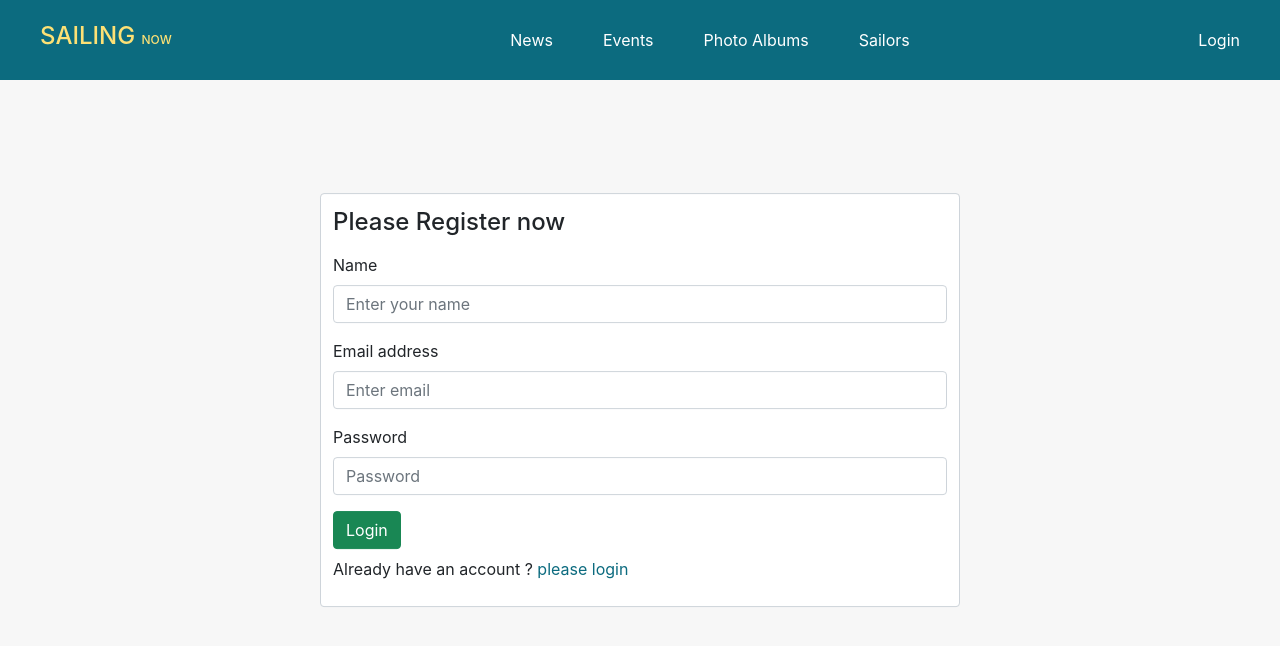
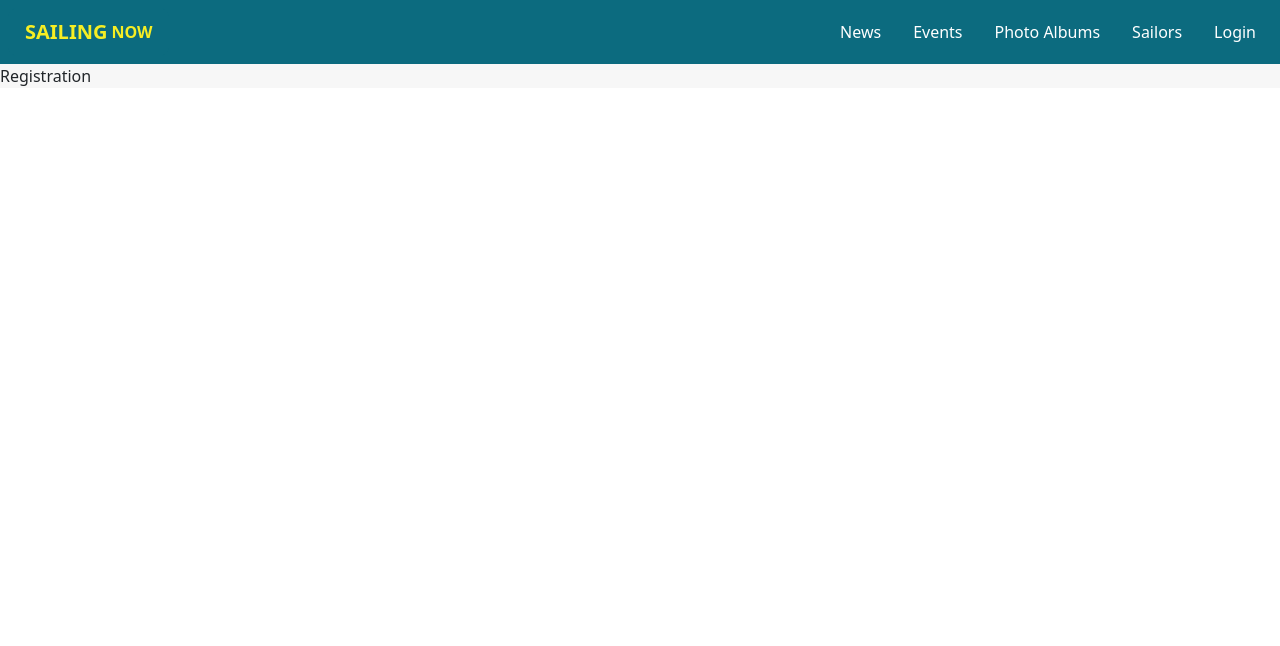
Before and after one commit to shahidul7150/sailing-now-personal-project, a React (Create React App) app: page /register in a window 1280 px wide. Shown: the top 646 px of the page. Built offline with nearby package versions, Linux system fonts and the light colour scheme.

Commit message:
create navbar and page

```diff
--- a/package.json
+++ b/package.json
@@ -6,9 +6,8 @@
     "@testing-library/jest-dom": "^5.16.4",
     "@testing-library/react": "^12.1.4",
     "@testing-library/user-event": "^13.5.0",
-    "bootstrap": "^5.1.3",
+    "daisyui": "^2.15.1",
     "react": "^18.0.0",
-    "react-bootstrap": "^2.3.1",
     "react-dom": "^18.0.0",
     "react-router-dom": "^6.3.0",
     "react-scripts": "5.0.0",
@@ -38,5 +37,8 @@
       "last 1 firefox version",
       "last 1 safari version"
     ]
+  },
+  "devDependencies": {
+    "tailwindcss": "^3.0.24"
   }
 }
--- a/src/components/Header/Header.js
+++ b/src/components/Header/Header.js
@@ -1,24 +1,42 @@
-import React from "react";
-import { Link } from "react-router-dom";
-import "./Header.css";
+import React from 'react';
+import { Link } from 'react-router-dom';
 
 const Header = () => {
   return (
-      <nav className="my-nav fixed-top">
-      <div className="login-link">
-      <Link to="/">  <h2>SAILING <span>NOW</span> </h2> </Link>
-       </div>
-          <div className="nav-link">
-              <Link to="/news">News</Link>
-              <Link to="/events">Events</Link>
-              <Link to="/photo">Photo Albums</Link>
-              <Link to="/sailor">Sailors</Link>
-          </div>
-          <div className="login-link">
-          <Link  to="/login">Login</Link>
-          </div>
+    <div class="navbar bg-[#0C6B7F]">
+    <div class="navbar-start">
+      <div class="dropdown">
+        <label tabindex="0" class="btn btn-ghost lg:hidden">
+          <svg xmlns="http://www.w3.org/2000/svg" class="h-5 w-5" fill="none" viewBox="0 0 24 24" stroke="currentColor"><path stroke-linecap="round" stroke-linejoin="round" stroke-width="2" d="M4 6h16M4 12h8m-8 6h16" /></svg>
+        </label>
+        <ul tabindex="0" class="menu menu-compact dropdown-content mt-3 p-2 shadow bg-base-100 rounded-box w-52 ">
+          <li><Link to='/news'>News</Link></li>
+          <li><Link to='/events'>Events</Link></li>
+          <li><Link to='/photo'>Photo Albums</Link></li>
+          <li><Link to='/sailors'>Sailors</Link></li>
+          <li><Link to='login'>Login</Link></li>
+        </ul>
+        </div>
+        {/* <p className='text-xl text-[#F6EE24]'>SAILING <small className='text-xs ml-1 text-[#F6EE24]'>NOW</small></p> */}
+        {/* <a class="btn  normal-case text-xl text-[#F6EE24]"><p>SAILING</p> <small className='text-xs ml-1 text-[#F6EE24]'>NOW</small></a> */}
 
-   </nav>
+        <Link to="/" className='btn text-[#F6EE24] text-xl hover:text-yellow-400 '>SAILING  <small className='ml-1'>NOW</small> </Link>
+    </div>
+    <div class="navbar-center hidden lg:flex">
+        <ul class="menu menu-horizontal p-0 text-white hover:text-yellow-500">
+
+
+        <li><Link className='hover:text-yellow-400' to='/news'>News</Link></li>
+          <li><Link className='hover:text-yellow-400' to='/events'>Events</Link></li>
+          <li><Link className='hover:text-yellow-400' to='/photo'>Photo Albums</Link></li>
+          <li><Link className='hover:text-yellow-400' to='/sailors'>Sailors</Link></li>
+          <li><Link className='hover:text-yellow-400' to='login'>Login</Link></li>
+
+
+      </ul>
+    </div>
+
+  </div>
   );
 };
 
--- a/src/components/Home/Home.js
+++ b/src/components/Home/Home.js
@@ -1,27 +1,9 @@
-import React from "react";
-import './Home.css'
-import landing from '../../images/landing.jpg';
-import { useNavigate } from "react-router-dom";
-require('typeface-poppins')
+import React from 'react';
 
 const Home = () => {
-  const navigate=useNavigate()
   return (
-    <div className="home-components">
-      <div className="content">
-        <h2>JUST SAILING <span>WITH ENJOY</span></h2>
-        <h4>FEEL YOUR SURVIVE</h4>
-        <p >
-          Olympic champions Hannah Mills and Eilidh McIntyre are named female
-          Rolex World Sailor of the Year 2021, multi-discipline champion Tom
-          Slingsby is named male Rolex World Sailor of the Year 2021 and Sail
-          Africa wins World Sailing 11th Hour Racing Sustainability Award.
-              </p>
-              <button onClick={()=>navigate('/register')} >Join Now</button>
-      </div>
-          <div className="landing-pic">
-              <img src={landing} alt="" />
-      </div>
+    <div>
+    <h1>Home</h1>
     </div>
   );
 };
--- a/src/components/Login/Login.js
+++ b/src/components/Login/Login.js
@@ -1,34 +1,9 @@
-import React from "react";
-import { Form } from "react-bootstrap";
-import {Link, useNavigate } from "react-router-dom";
-import "./Login.css";
+import React from 'react';
+
 const Login = () => {
-
-    const navigate=useNavigate()
   return (
-    <div className="login-container w-50   mx-auto ">
-      <div className="form-control pb-3">
-        <h4 className="py-2">Please Login</h4>
-        <Form>
-          <Form.Group className="mb-3" controlId="formGroupEmail">
-            <Form.Label>Email address</Form.Label>
-            <Form.Control
-              className="w-100"
-              type="email"
-              placeholder="Enter email"
-            />
-          </Form.Group>
-          <Form.Group className="mb-3" controlId="formGroupPassword">
-            <Form.Label>Password</Form.Label>
-            <Form.Control type="password" placeholder="Password" />
-          </Form.Group>
-          <button className="btn btn-success">Login</button>
-              </Form>
-              <div className="link-pass-reg">
-                  <p>Forger password? <a href="">reset password</a></p>
-              <p>New as sailing now user? <span className="register-transfer" onClick={()=> navigate('/register')}>please register</span>  </p>
-             </div>
-      </div>
+    <div>
+      login
     </div>
   );
 };
--- a/src/components/Login/Register/Register.js
+++ b/src/components/Login/Register/Register.js
@@ -1,42 +1,11 @@
 import React from 'react';
-import { Form } from 'react-bootstrap';
-import { useNavigate } from 'react-router-dom';
 
 const Register = () => {
-    const navigate=useNavigate()
-   return (
-        <div className="login-container w-50   mx-auto ">
-          <div className="form-control pb-3">
-            <h4 className="py-2">Please Register now</h4>
-            <Form>
-              <Form.Group className="mb-3" controlId="formGroupEmail">
-                <Form.Label>Name</Form.Label>
-                <Form.Control
-                  className="w-100"
-                  type="text"
-                  placeholder="Enter your name"
-                />
-              </Form.Group>
-              <Form.Group className="mb-3" controlId="formGroupEmail">
-                <Form.Label>Email address</Form.Label>
-                <Form.Control
-                  className="w-100"
-                  type="email"
-                  placeholder="Enter email"
-                />
-              </Form.Group>
-              <Form.Group className="mb-3" controlId="formGroupPassword">
-                <Form.Label>Password</Form.Label>
-                <Form.Control type="password" placeholder="Password" />
-              </Form.Group>
-              <button className="btn btn-success">Login</button>
-                  </Form>
-                  <div className="link-pass-reg">
-                  <p>Already have an account ? <span className="register-transfer" onClick={()=> navigate('/login')}>please login</span>  </p>
-                 </div>
-          </div>
-        </div>
-      );
+  return (
+    <div>
+      Registration
+    </div>
+  );
 };
 
 export default Register;
--- a/src/index.css
+++ b/src/index.css
@@ -1,13 +1,3 @@
-body {
-  margin: 0;
-  font-family: -apple-system, BlinkMacSystemFont, 'Segoe UI', 'Roboto', 'Oxygen',
-    'Ubuntu', 'Cantarell', 'Fira Sans', 'Droid Sans', 'Helvetica Neue',
-    sans-serif;
-  -webkit-font-smoothing: antialiased;
-  -moz-osx-font-smoothing: grayscale;
-}
-
-code {
-  font-family: source-code-pro, Menlo, Monaco, Consolas, 'Courier New',
-    monospace;
-}
+@tailwind base;
+@tailwind components;
+@tailwind utilities;
--- /dev/null
+++ b/tailwind.config.js
@@ -0,0 +1,32 @@
+module.exports = {
+  content: ['./src/**/*.{html,js}'],
+  theme: {
+    extend: {},
+  },
+  daisyui: {
+    themes: [
+      {
+        mytheme: {
+          primary: '#0C6B7F',
+
+          secondary: '#FADD75',
+
+          accent: '#37CDBE',
+
+          neutral: '#0C6B7F',
+
+          'base-100': '#FFFFFF',
+
+          info: '#3ABFF8',
+
+          success: '#36D399',
+
+          warning: '#FBBD23',
+
+          error: '#F87272',
+        },
+      },
+    ],
+  },
+  plugins: [require('daisyui')],
+};
```
Also changed, not shown: 1 other file (tests, documents, lock files or other folders).
